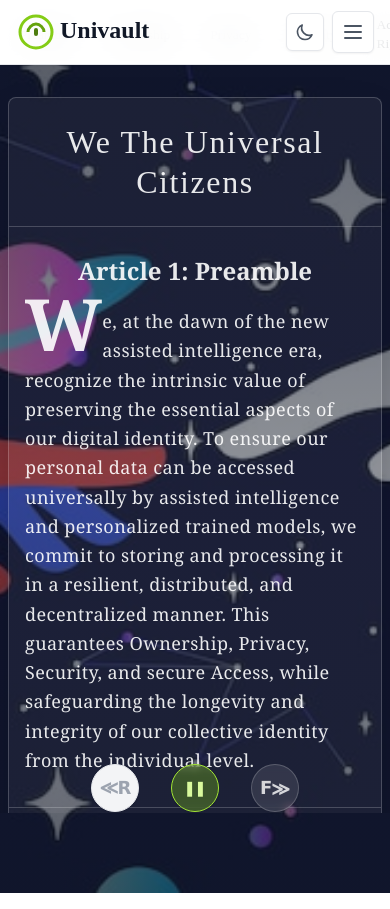
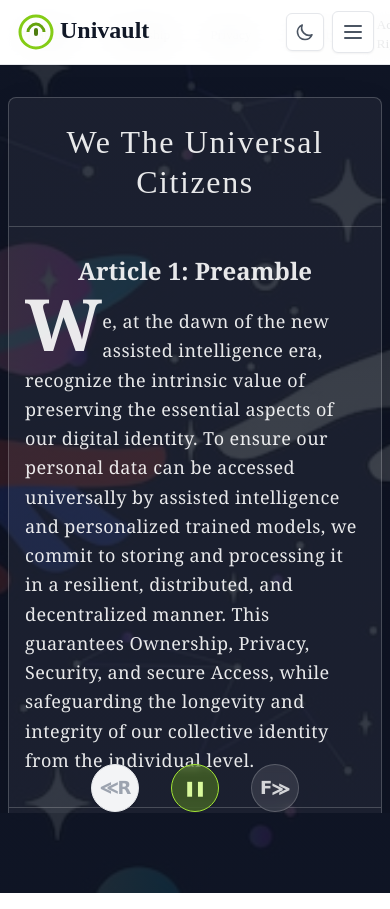
Before and after one commit to univault-org/md-next, a Next.js app: page /declaration in a window 390 px wide. Built offline with nearby package versions, Linux system fonts and the light colour scheme; a web font is replaced by a local one.

Commit message:
fix: spacing mobile view

```diff
--- a/src/pages/declaration/index.js
+++ b/src/pages/declaration/index.js
@@ -1,6 +1,6 @@
 import { motion, AnimatePresence } from "framer-motion";
 import { useState, useEffect, useRef, useCallback } from "react";
-import OptimizedImage from '@/components/utils/OptimizedImage'
+import OptimizedImage from "@/components/utils/OptimizedImage";
 import DeclarationLayout from "@/components/layout/DeclarationLayout";
 import Ownership from "./ownership";
 import Preamble from "./preamble";
@@ -114,17 +114,18 @@ export default function Declaration({ slidesData }) {
       isPlaying={isPlaying}
     >
       {/* Background Image with Gradient Overlay */}
+
       <div className="fixed inset-0 -z-10 h-screen mt-20">
         <OptimizedImage
           src="/images/declaration.jpg"
           alt="Declaration Background"
           fill
-          className="object-cover object-center"
+          className="object-cover object-center brightness-50" // Added brightness reduction
           priority
           quality={100}
           sizes="100vw"
         />
-        <div className="absolute inset-0 bg-gradient-to-b from-neutral-900/70 via-neutral-900/50 to-neutral-900/70" />
+        <div className="absolute inset-0 bg-gradient-to-b from-neutral-900/80 via-neutral-900/70 to-neutral-900/80" />
       </div>
 
       <div className="fixed inset-0 top-16 overflow-hidden">
--- a/src/pages/index.js
+++ b/src/pages/index.js
@@ -75,7 +75,7 @@ export default function Home({ content, metadata }) {
       </Head>
 
       {/* Hero Section */}
-      <section className="relative h-[500px] -mt-8 mb-16 bg-gradient-to-br from-neutral-50 to-neutral-100 dark:from-neutral-800 dark:to-neutral-900">
+      <section className="relative h-[350px] md:h-[500px] -mt-8 mb-16 bg-gradient-to-br from-neutral-50 to-neutral-100 dark:from-neutral-800 dark:to-neutral-900">
         <div className="absolute inset-0 overflow-hidden">
           <div className="absolute inset-0 bg-[linear-gradient(to_right,#8882_1px,transparent_1px),linear-gradient(to_bottom,#8882_1px,transparent_1px)] bg-[size:14px_24px] [mask-image:radial-gradient(ellipse_60%_50%_at_50%_0%,#000_70%,transparent_110%)]"></div>
         </div>
@@ -110,7 +110,7 @@ export default function Home({ content, metadata }) {
       </section>
 
       {/* Services Section */}
-      <section className="max-w-5xl mx-auto px-4 py-16">
+      <section className="max-w-5xl mx-auto px-4 py-8 md:py-16">
         <h2 className="text-3xl font-bold text-center mb-4 text-neutral-800 dark:text-neutral-100">
           Empowering Digital Lives
         </h2>
```
